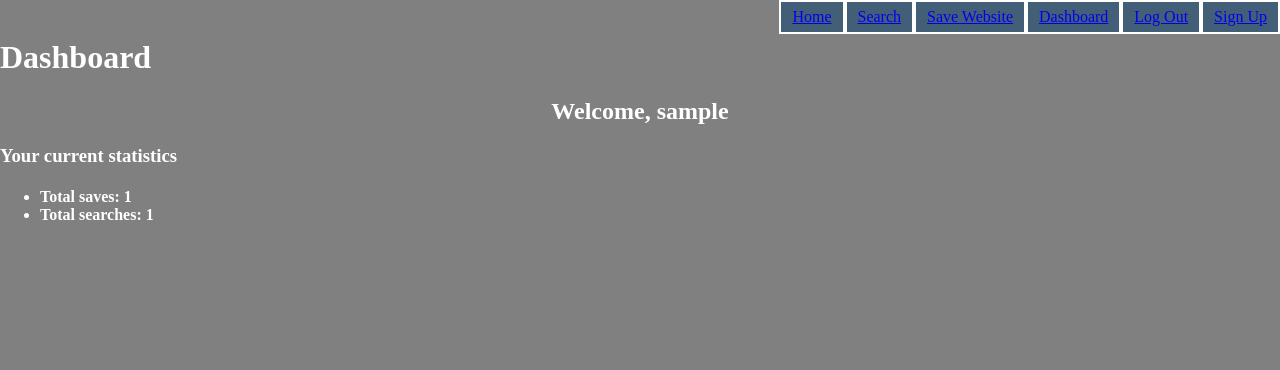
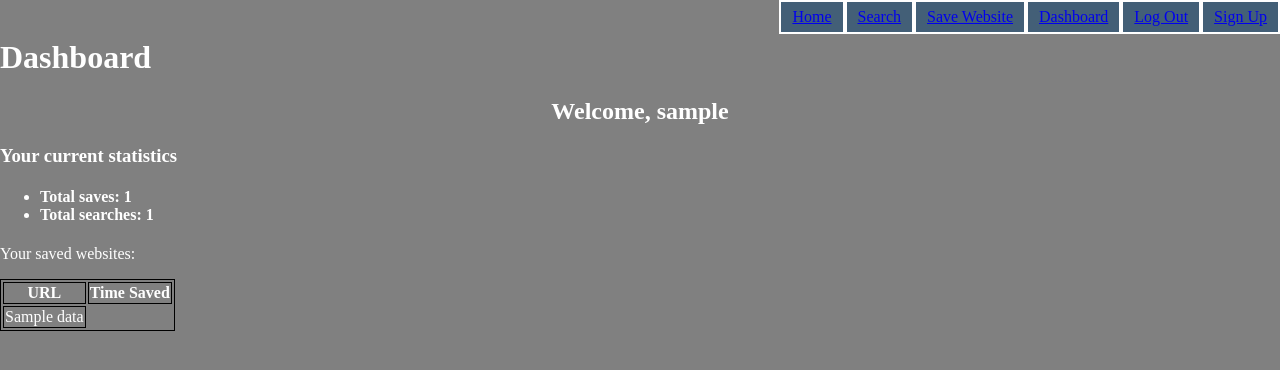
Before and after one commit to m1k0103/FlaskWebArchiver, a Flask app: template FlaskWebArchiver/templates/dashboard.html in a window 1280 px wide. Shown: the part 16-386 px from the top of the page. Run offline with Flask 3, Linux system fonts and the light colour scheme; the visitor is signed in with stand-in values (Sample User, id 1); the template is opened without the code that fills it: most values are stand-ins (such as "Sample title", 1, 10 or a date in 2020).

Commit message:
updated dashboard template and styling

```diff
--- a/FlaskWebArchiver/static/css/base.css
+++ b/FlaskWebArchiver/static/css/base.css
@@ -16,3 +16,6 @@
 .title {
     text-align: center;
 }
+.table{
+    border: 1px solid black;
+}
--- a/FlaskWebArchiver/templates/dashboard.html
+++ b/FlaskWebArchiver/templates/dashboard.html
@@ -12,6 +12,25 @@
                 <li>Total searches: {{ total_searches }}</li>
             </ul>
         </h4>
+        {% if saved_sites.length == 0 or not saved_sites %}
+            <h4>You have not scraped any sites. When you do, they will be displayed here.</h4>
+        {% else %}
+        <p>Your saved websites: </p>
+
+        <table class="table">
+            <th class="table">URL</th>
+            <th class="table">Time Saved</th>
+            {% for site in saved_sites%}
+                <tr class="table">
+                {% for data in site%}
+                    <td class="table">{{data}}</td>
+                {% endfor %}
+                </tr>
+            {% endfor %}
+        </table>
+        {% endif %}
+
+
 
 
     {% else %}
```
